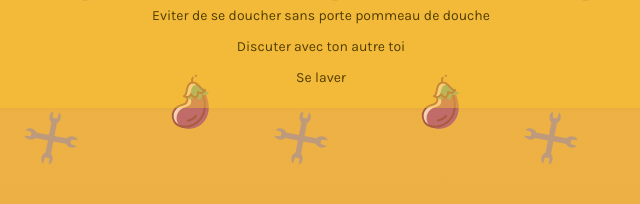
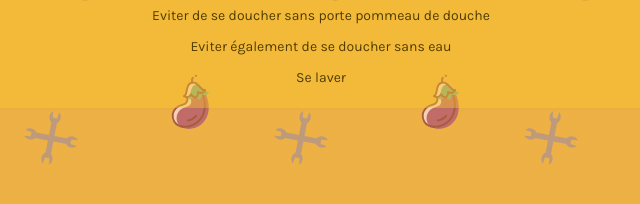
Before and after one commit to Nocturios/pimp-my-turne, a plain HTML site: page index.html in a window 1280 px wide. Shown: the part 3845-4049 px from the top of the page, 319-959 px from the left. Drawn offline with Linux system fonts and the light colour scheme.

Commit message:
Add files via upload

```diff
--- a/index.html
+++ b/index.html
@@ -290,7 +290,7 @@
                             <li>Pas faire des douches trop longues</li>
                             <li>Pas utiliser de l'eau de Javel</li>
                             <li>Eviter de se doucher sans porte pommeau de douche</li>
-							<li>Discuter avec ton autre toi</li>
+							<li>Eviter également de se doucher sans eau</li>
 							<li>Se laver</li>
                         </ul>
                     </div>
```
